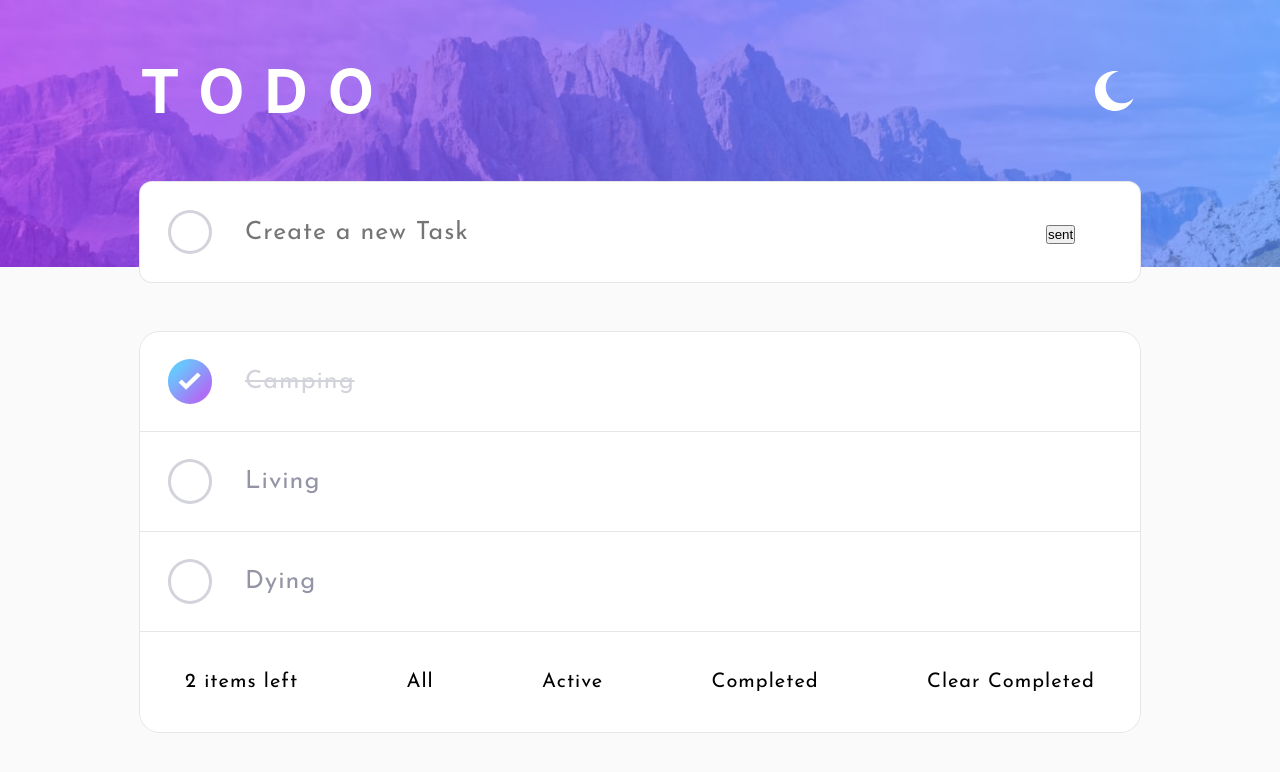
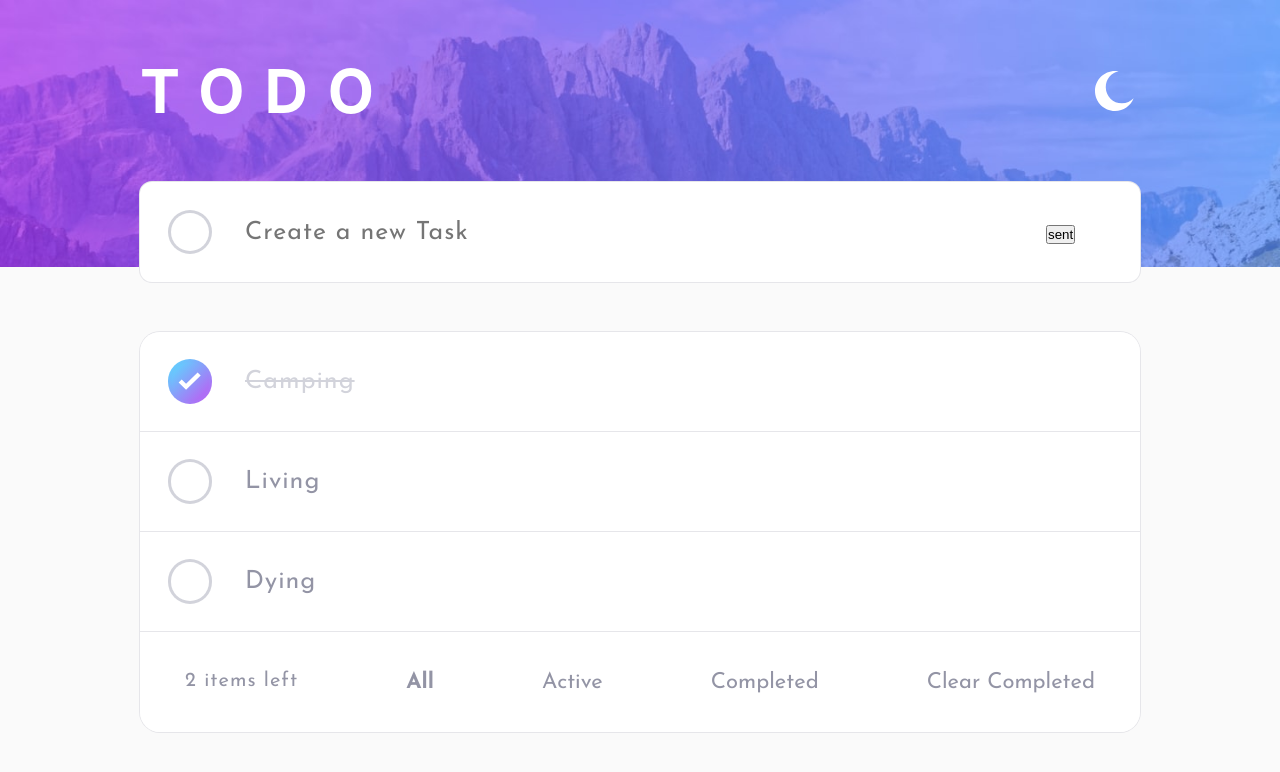
Before and after one commit to EdRafCas/Todo_app, a React (Create React App) app: page / in a window 1280 px wide. Shown: the top 772 px of the page. Built offline with nearby package versions, Linux system fonts and the light colour scheme.

Commit message:
dark mode ready

```diff
--- a/src/App.js
+++ b/src/App.js
@@ -44,7 +44,21 @@ const App = () => {
     changeCountItemsLeft(nonCompletedItems.length)
     /* console.log(nonCompletedItems.length) */
 
-  }, [existingList])
+    const handleFilter =()=>{
+      switch (filter) {
+        case "active":
+          return changeFilterList(existingList.filter((item) => !item.completed));
+
+        case "completed":
+          return changeFilterList(existingList.filter((item) => item.completed));
+
+        default:
+          return changeFilterList(existingList);
+      }
+    }
+    handleFilter();
+
+  }, [existingList, filter])
 
   const handleChange = (e) =>{
     if(e.target.name==="task_box"){
@@ -77,6 +91,14 @@ const App = () => {
     }
   };
 
+  const handleClick = (status) =>{
+    changeFilter(status)
+  }
+
+  const clearCompleted = () => {
+    changeExistingList(existingList.filter((item) => !item.completed));
+    changeFilter("all");
+  }
 
   return (
   <div className={mode === "light" ?'container light-theme':'container dark-theme'}>
@@ -125,9 +147,9 @@ const App = () => {
         </div>
       </div>
       <ul className='tasklist-container'>
-      {existingList.length >1 ?
+      {filterList.length > 0 ?
         <>
-          {existingList.map((item, index)=>{
+          {filterList.map((item, index)=>{
               return(
               /*  <li className='input-container-list crisis' key={item.id}>
                   <div className='checkbox-container'>
@@ -154,10 +176,10 @@ const App = () => {
         <div className='input-container-list' >
           <div className='input-container-counter'>
             <span>{countItemsLeft} items left</span>
-            <span> All </span>
-            <span> Active</span>
-            <span> Completed</span>
-            <span> Clear Completed</span>
+            <button className={filter==='all'? "btn-filter active": "btn-filter"} onClick={()=> handleClick("all")}> All </button>
+            <button className={filter==='active'? "btn-filter active": "btn-filter"} onClick={()=> handleClick("active")}> Active</button>
+            <button className={filter==='completed'? "btn-filter active": "btn-filter"} onClick={()=> handleClick("completed")}> Completed</button>
+            <button className={"btn-filter"} onClick={clearCompleted}> Clear Completed</button>
           </div>
         </div>
       </ul>
--- a/src/App.scss
+++ b/src/App.scss
@@ -38,6 +38,7 @@ $color-background-light:hsl(0, 0%, 98%);
 $color-background-dark:hsl(235, 21%, 11%);
 $color-background-list-light:hsl(236, 33%, 92%);
 $color-background-list-dark:hsl(235, 24%, 19%);
+$color-hover-list-dark:hsl(237, 14%, 26%);
 
 
 
@@ -221,6 +222,20 @@ $color-background-list-dark:hsl(235, 24%, 19%);
 }
 
 
+.btn-filter{
+  font-size:22px;
+  border: none;
+  background: transparent;
+  cursor: pointer;
+  font-family:"Josefin Sans", sans-serif, "Courier New", Courier, monospace;
+
+}
+.btn-filter.active{
+  font-weight:700;
+
+}
+
+
 
 .completed{
   .circle-container{
@@ -250,6 +265,14 @@ $color-background-list-dark:hsl(235, 24%, 19%);
 
 
 .container.light-theme{
+  .input-container-list{
+    span{
+      color:$color-border-light
+    }
+  }
+  .btn-filter{
+    color:$color-border-light
+  }
 
   .input-container{
     background-color: white;
@@ -285,6 +308,22 @@ $color-background-list-dark:hsl(235, 24%, 19%);
 }
 
 .container.dark-theme{
+  .input-container-list{
+    span{
+      color:$color-border-dark;
+    }
+  }
+  .btn-filter{
+    color:$color-border-dark;
+  }
+  .btn-filter:hover{
+    color:$color-hover-list-dark;
+  }
+
+  .btn-filter.active{
+    color:$color-gradient-start
+  }
+
   .circle-container{
 
     .checkbox{
```
